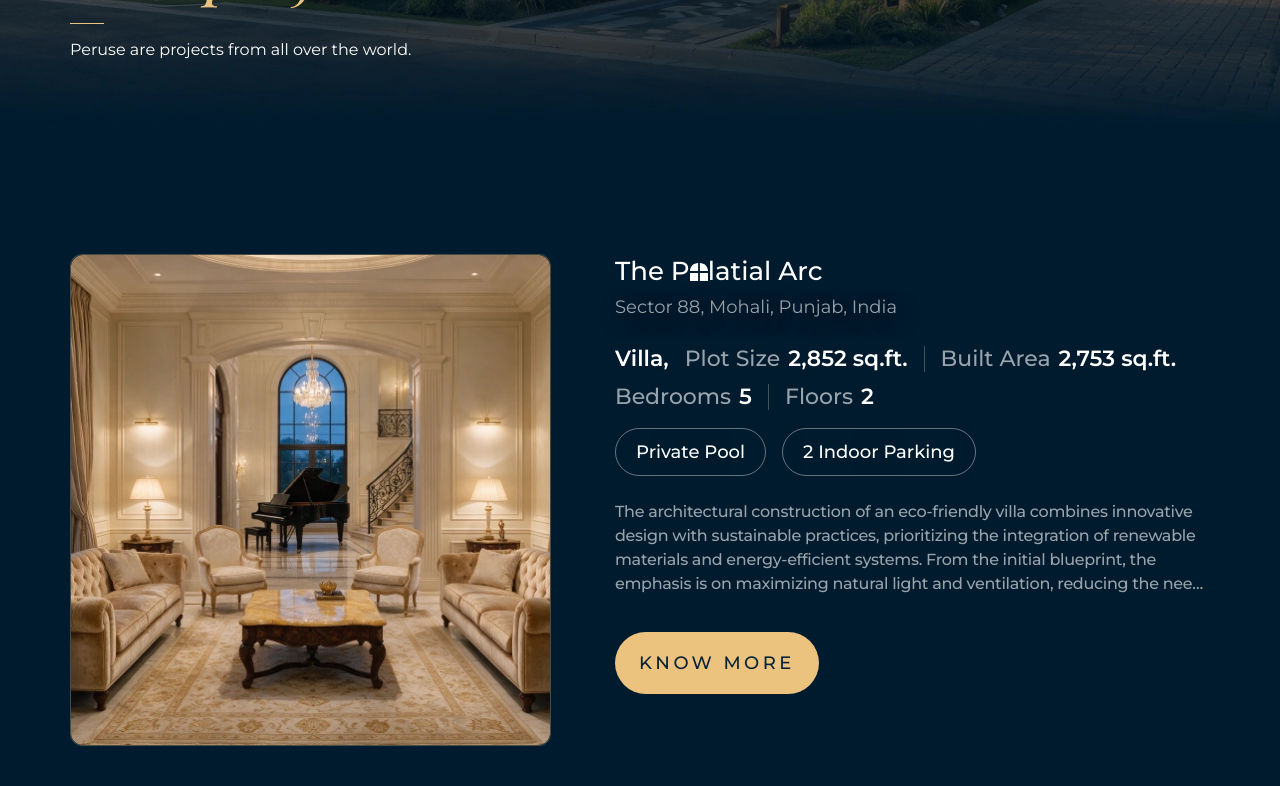
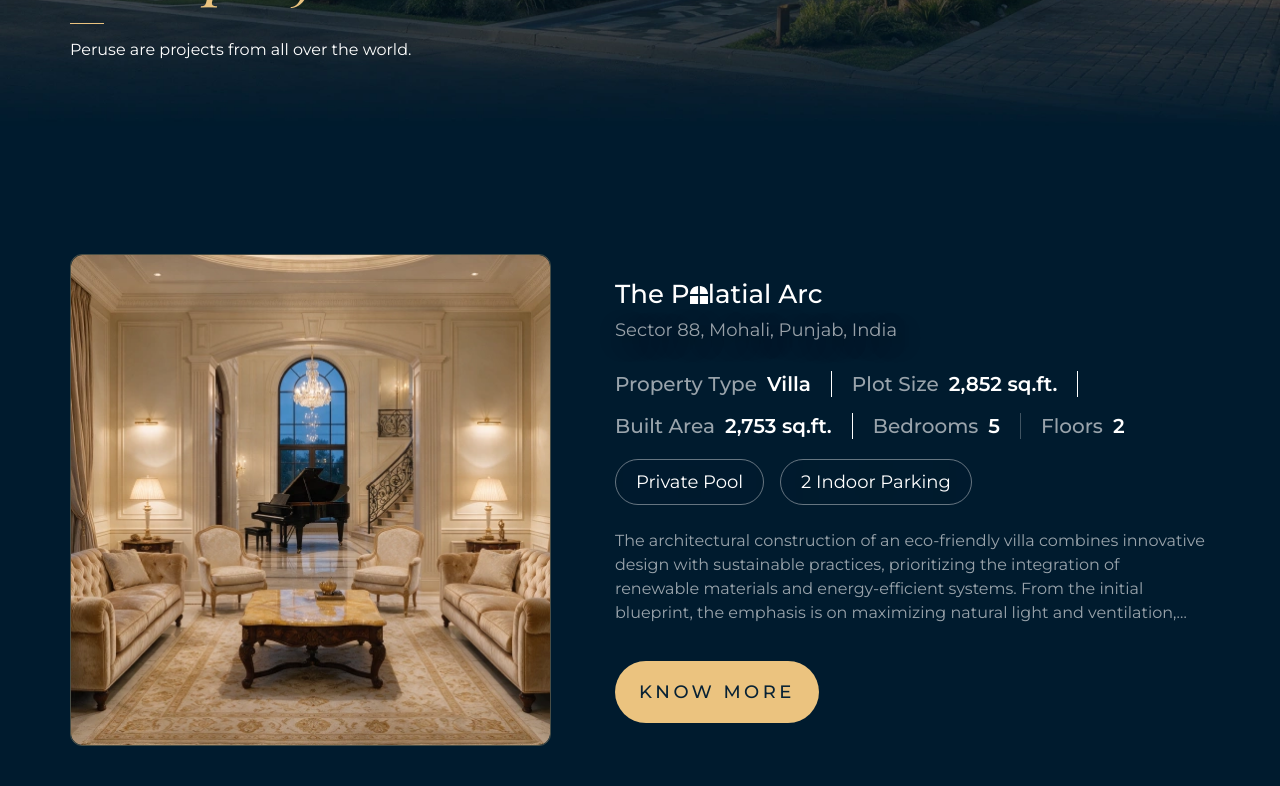
Before and after one commit to Surat-Infotech/kapuria-developers, a Next.js app: page /our-projects in a window 1280 px wide. Shown: the part 760-1546 px from the top of the page. Built offline with nearby package versions, Linux system fonts and the light colour scheme; a web font is replaced by a local one.

Commit message:
Hotfix/WD-3143 small small ui issue fixed

```diff
--- a/src/app/our-projects/_sections/featured-projects.jsx
+++ b/src/app/our-projects/_sections/featured-projects.jsx
@@ -69,8 +69,12 @@ function ProjectSpecTable({ project, className = "" }) {
           key={label}
           className="flex items-center justify-between gap-16 border-b border-[rgba(255,255,255,0.12)] py-8"
         >
-          <dt className="text-body-xs font-medium text-white/60">{label}</dt>
-          <dd className="text-body-xs font-semibold text-white">{value}</dd>
+          <dt className="text-body-xs xs:text-body-sm sm:text-body font-medium text-white/60">
+            {label}
+          </dt>
+          <dd className="text-body-xs xs:text-body-sm sm:text-body font-semibold text-white">
+            {value}
+          </dd>
         </div>
       ))}
     </dl>
@@ -88,39 +92,51 @@ function ProjectSpecTable({ project, className = "" }) {
 function ProjectSpecLines({ project, className = "" }) {
   return (
     <div className={className}>
-      <div className="flex flex-wrap items-center gap-x-8 gap-y-8 text-[16px]/[24px] font-medium text-white/60 xl:gap-x-16 xl:text-[22px]/[30px]">
-        <span className="text-[16px]/[24px] font-semibold whitespace-nowrap text-white xl:text-[22px]/[30px]">
-          {project.type},
-        </span>
-        <span className="flex items-center gap-8 whitespace-nowrap">
-          Plot Size{" "}
-          <span className="text-[16px]/[24px] font-semibold whitespace-nowrap text-white xl:text-[22px]/[30px]">
+      <div className="flex flex-wrap items-center gap-x-8 gap-y-8 xl:gap-x-20">
+        <div className="flex flex-wrap items-center gap-x-8 gap-y-8 font-medium text-white/60 xl:gap-x-10">
+          <span className="text-[16px]/[24px] xl:text-[20px]/[34px]">
+            Property Type
+          </span>
+          <span className="text-[16px]/[24px] font-semibold whitespace-nowrap text-white xl:text-[20px]/[34px]">
+            {project.type}
+          </span>
+        </div>
+        <span aria-hidden className="h-26 w-px shrink-0 bg-white" />
+        <div className="flex flex-wrap items-center gap-x-8 gap-y-8 font-medium text-white/60 xl:gap-x-10">
+          <span className="text-[16px]/[24px] xl:text-[20px]/[34px]">
+            Plot Size{" "}
+          </span>
+          <span className="text-[16px]/[24px] font-semibold whitespace-nowrap text-white xl:text-[20px]/[34px]">
             {project.plotSize}
           </span>
-        </span>
-        <span aria-hidden className="h-26 w-px shrink-0 bg-white/25" />
-        <span className="flex items-center gap-8 whitespace-nowrap">
-          Built Area{" "}
-          <span className="text-[16px]/[24px] font-semibold whitespace-nowrap text-white xl:text-[22px]/[30px]">
+        </div>
+        <span aria-hidden className="h-26 w-px shrink-0 bg-white" />
+        <div className="flex flex-wrap items-center gap-x-8 gap-y-8 font-medium text-white/60 xl:gap-x-10">
+          <span className="text-[16px]/[24px] xl:text-[20px]/[34px]">
+            Built Area
+          </span>
+          <span className="text-[16px]/[24px] font-semibold whitespace-nowrap text-white xl:text-[20px]/[34px]">
             {project.builtArea}
           </span>
-        </span>
-      </div>
-
-      <div className="mt-8 flex flex-wrap items-center gap-x-8 gap-y-8 text-[16px]/[24px] font-medium text-white/60 xl:gap-x-16 xl:text-[22px]/[30px]">
-        <span className="flex items-center gap-8 whitespace-nowrap">
-          Bedrooms{" "}
-          <span className="text-[16px]/[24px] font-semibold whitespace-nowrap text-white xl:text-[22px]/[30px]">
+        </div>
+        <span aria-hidden className="h-26 w-px shrink-0 bg-white" />
+        <div className="flex flex-wrap items-center gap-x-8 gap-y-8 font-medium text-white/60 xl:gap-x-10">
+          <span className="text-[16px]/[24px] xl:text-[20px]/[34px]">
+            Bedrooms
+          </span>
+          <span className="text-[16px]/[24px] font-semibold whitespace-nowrap text-white xl:text-[20px]/[34px]">
             {project.bedrooms}
           </span>
-        </span>
+        </div>
         <span aria-hidden className="h-26 w-px shrink-0 bg-white/25" />
-        <span className="flex items-center gap-8 whitespace-nowrap">
-          Floors{" "}
-          <span className="text-[16px]/[24px] font-semibold whitespace-nowrap text-white xl:text-[22px]/[30px]">
+        <div className="flex flex-wrap items-center gap-x-8 gap-y-8 font-medium text-white/60 xl:gap-x-10">
+          <span className="text-[16px]/[24px] xl:text-[20px]/[34px]">
+            Floors{" "}
+          </span>
+          <span className="text-[16px]/[24px] font-semibold whitespace-nowrap text-white xl:text-[20px]/[34px]">
             {project.floors}
           </span>
-        </span>
+        </div>
       </div>
     </div>
   );
@@ -132,13 +148,13 @@ function ProjectCard({ project }) {
   // Each block carries its own vertical padding rather than the list spacing
   // them with a gap, so the rhythm survives cards being added or reordered.
   return (
-    <article className="flex flex-col gap-16 py-32 md:gap-32 md:py-64 lg:flex-row lg:gap-64 lg:py-128">
+    <article className="relative flex flex-col items-center gap-16 py-32 md:gap-32 md:py-64 lg:flex-row lg:gap-32 lg:border-0 lg:py-100 xl:gap-64 xl:py-128">
       <ProjectGallery
         project={project}
         className="mx-auto w-full sm:max-w-481 lg:shrink-0"
       />
 
-      <div className="lg:min-w-0 lg:flex-1">
+      <div className="lg:mb-86 lg:min-w-0 lg:flex-1">
         <h3 className="lg:text-h3 text-[18px]/[26px] font-medium text-white">
           {/* The mark replaces a letter on desktop, so the readable name is
               kept aside for assistive tech. */}
@@ -165,16 +181,28 @@ function ProjectCard({ project }) {
           {project.highlights.map((highlight) => (
             <li
               key={highlight}
-              className="text-body-xs rounded-full border border-[rgba(255,255,255,0.40)] bg-[rgba(255,255,255,0.00)] px-16 py-8 font-medium text-white backdrop-blur-[107px] backdrop-filter sm:text-[16px]/[24x] md:text-[18px]/[26px] lg:px-20 lg:py-10"
+              className="text-body-xs rounded-full border border-[rgba(255,255,255,0.40)] bg-[rgba(255,255,255,0.00)] px-16 py-7 text-white backdrop-blur-[107px] backdrop-filter sm:text-[16px]/[24x] md:text-[18px]/[26px] lg:px-20 lg:py-9"
             >
               {highlight}
             </li>
           ))}
         </ul>
 
-        <p className="text-body-xs sm:text-body mt-24 line-clamp-3 font-normal tracking-[-0.3px] text-white/60 sm:font-medium lg:line-clamp-4 lg:max-w-590">
+        <p className="text-body-xs sm:text-body mt-24 line-clamp-3 font-normal text-white/60 lg:line-clamp-4 lg:max-w-590">
           {project.description}
         </p>
+
+        {/* <Button
+          asChild
+          variant="secondary"
+          width="full"
+          className="text-navy-800 mt-16 px-16 py-8 font-medium tracking-[3.04px] md:px-24 md:py-16 md:tracking-[3.42px] lg:mt-36 lg:w-auto"
+        >
+          <Link href={projectHref(project)}>
+            <span className="lg:hidden">View Property</span>
+            <span className="hidden lg:inline">Know More</span>
+          </Link>
+        </Button> */}
 
         <Button
           asChild
@@ -182,13 +210,15 @@ function ProjectCard({ project }) {
           width="full"
           className="text-navy-800 mt-16 px-16 py-8 font-medium tracking-[3.04px] md:px-24 md:py-16 md:tracking-[3.42px] lg:mt-36 lg:w-auto"
         >
-          <Link href={projectHref(project)}>
+          <Link href="">
             {/* Mobile leads with the action, desktop with the invitation. */}
             <span className="lg:hidden">View Property</span>
             <span className="hidden lg:inline">Know More</span>
           </Link>
         </Button>
       </div>
+
+      <hr className="absolute -inset-x-16 bottom-0 w-auto text-[rgba(235,195,127,0.25)] lg:hidden" />
     </article>
   );
 }
--- a/src/app/our-projects/_sections/our-location.jsx
+++ b/src/app/our-projects/_sections/our-location.jsx
@@ -16,7 +16,7 @@ export default function OurLocationSection() {
         {EYEBROW}
       </p>
 
-      <div className="mb-24 flex flex-col items-start text-left md:mb-40 lg:mb-64">
+      <div className="mb-16 flex flex-col items-start text-left sm:mb-24 md:mb-40 lg:mb-64">
         <h2 className="lg:text-display max-w-xl text-[32px]/[40px] font-medium min-[426px]:text-[40px]/[48px] md:text-[48px]/[56px]">
           Crafting{" "}
           <span className="font-playfair text-gold-400 italic">
--- a/src/components/common/consultation-cta.jsx
+++ b/src/components/common/consultation-cta.jsx
@@ -44,9 +44,8 @@ export default function ConsultationCta({
 }) {
   return (
     <Section
-      bg="dark"
       spacing="none"
-      className="bg-[#001B2E] bg-cover bg-center bg-no-repeat py-32 sm:py-64 lg:bg-(image:--bg-desktop) lg:py-156"
+      className="bg-(image:--bg-desktop) bg-cover bg-center bg-no-repeat py-32 sm:py-64 lg:py-156"
       style={{
         "--bg-desktop": `url(${ConsultationBg.src})`,
       }}
@@ -67,7 +66,7 @@ export default function ConsultationCta({
             <span className="text-gold-300 font-serif italic">{accent}</span>
           </h2>
 
-          <hr className="my-8 h-1 w-34 border-0 bg-[#EBC37F] lg:my-16" />
+          <hr className="text-gold-300 my-8 w-34 lg:my-16" />
 
           <p className="text-body-xs sm:text-body font-medium text-[rgba(255,255,255,0.60)] lg:text-[18px]/[26px]">
             {description}
--- a/src/components/common/global-presence.jsx
+++ b/src/components/common/global-presence.jsx
@@ -85,7 +85,7 @@ export default function GlobalPresence() {
 
       {/* Horizontal rail — the next card peeks in past the gutter, as designed. */}
       <div ref={emblaRef} className="my-24 overflow-hidden sm:mt-36 md:my-64">
-        <div className="flex gap-24">
+        <div className="flex gap-16 sm:gap-24">
           {LOCATIONS.map(({ image, city, country, description }) => (
             <div
               key={city}
--- a/src/components/layout/site-header.jsx
+++ b/src/components/layout/site-header.jsx
@@ -93,7 +93,7 @@ const SiteHeader = ({ mobileTitle = "Welcome" }) => {
           aria-label="Primary"
           className="flex flex-1 justify-center self-stretch"
         >
-          <ul className="flex items-stretch gap-48">
+          <ul className="flex items-stretch gap-24 xl:gap-48">
             {NAV_ITEMS.map((item) => {
               const active = isBranchActive(pathname, item);
 
--- a/src/lib/route.js
+++ b/src/lib/route.js
@@ -2,14 +2,13 @@ export const ROUTES = {
   HOME: "/",
 
   // Projects
-  PROJECTS: "/villa",
-  OUR_PROJECTS: "/our-projects",
+  PROJECTS: "/our-projects",
   CONSTRUCTION: "/site",
 
   // About
   OUR_STORY: "/abut",
   OUR_TEAM: "/our-team",
-  ARCHITECTS: "/archit",
+  ARCHITECTS: "/architects",
   WHY_US: "/why",
 
   // More
```
